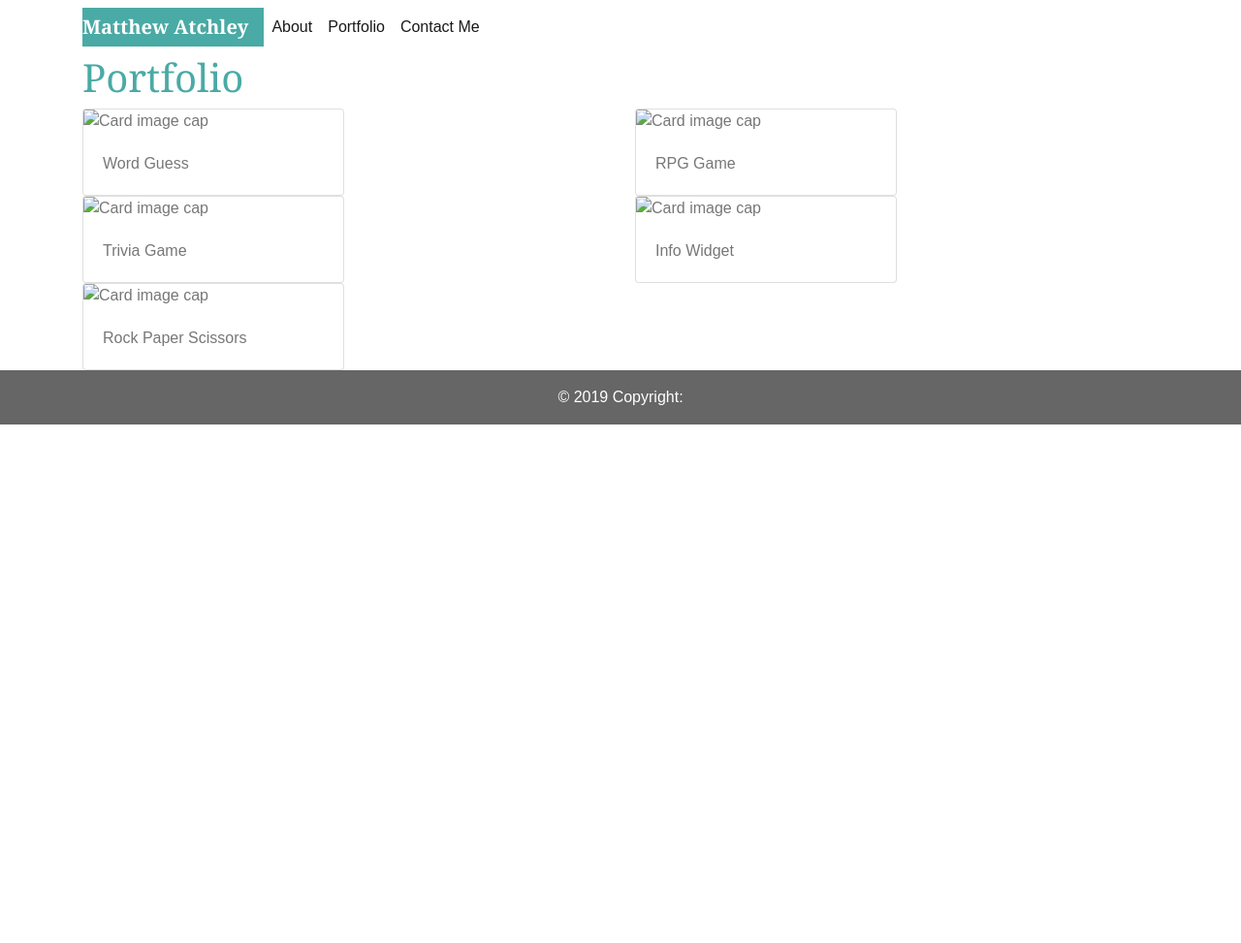
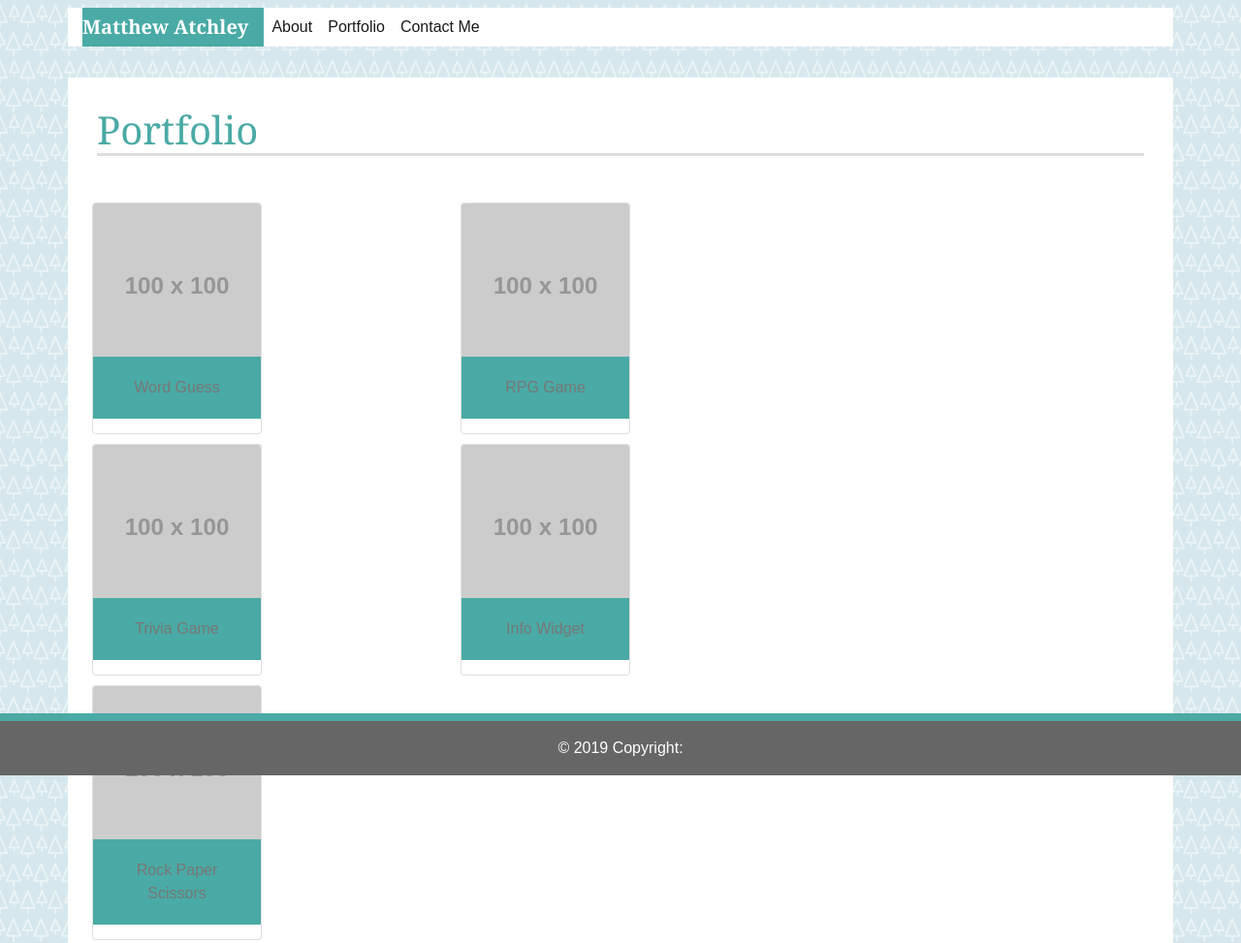
Before and after one commit to mattchley/Portfolio2.0, a plain HTML site: page portfolio.html in a window 1280 px wide. Shown: the top 973 px of the page at 97% size. Before the commit the page ends 800 px from the top, so only its background shows below. Drawn offline with nearby package versions, Linux system fonts and the light colour scheme; placeholder pictures from the web are drawn by us.

Commit message:
formating

```diff
--- a/Style/Style.css
+++ b/Style/Style.css
@@ -1,22 +1,78 @@
+/* General */
+
 h1{
   font-family: 'Georgia', Times, 'Times New Roman', serif;
   color: #4aaaa5;
+  border-bottom: 3px solid #ddd;
 }
-body, .links{
+body{
   font-family: 'Arial', 'Helvetica Neue', Helvetica, sans-serif;
   color: #777777;
+  background: url(../Images/trees.png);
 }
-.foot{
-  background-color: #666666;
-  font-family: 'Arial', 'Helvetica Neue', Helvetica, sans-serif;
-  color: #ffffff;
+
+.container{
+  background-color: #ffffff;
+  padding:;
 }
+
+#Content{
+  padding: 30px;
+}
+
+/* Header */
 .logo{
   font-weight: bold;
   color: #ffffff;
   background-color: #4aaaa5;
   font-family: 'Georgia', Times, 'Times New Roman', serif;
+
 }
+header{
+  position: relative;
+  top: 0;
+  max-width: 100%;
+
+}
+
+/* Footer */
+.foot{
+  background-color: #666666;
+  font-family: 'Arial', 'Helvetica Neue', Helvetica, sans-serif;
+  color: #ffffff;
+  border-top: 8px solid #4aaaa5;
+  position: sticky;
+  bottom: 0;
+  margin-top: 40px;
+}
+
+/* Portfolio Pics */
+.card{
+  margin: 10px;
+}
+.card-body{
+  background-color: #4aaaa5;
+  text-align: center;
+  position: relative;
+  bottom: 15px;
+}
+
+/* Contact */
+
+#exampleFormControlInput3{
+  height: 200px;
+}
+
+
+/* nav a { */
+	display: inline-block;
+	padding-left: 15px;
+	margin-left: 15px;
+	line-height: 18px;
+	color: #999;
+	text-decoration: none;
+	border-left: 1px solid #efefef;
+/* } */
 /* Additional Screen Sizes */
 
 /* 980 */
--- a/portfolio.html
+++ b/portfolio.html
@@ -8,8 +8,7 @@
         integrity="sha384-ggOyR0iXCbMQv3Xipma34MD+dH/1fQ784/j6cY/iJTQUOhcWr7x9JvoRxT2MZw1T" crossorigin="anonymous">
     <link rel="stylesheet" href="Style/Style.css">
 </head>
-
-<body>
+<header>
     <!-- Navigation bar needs[text align right, borders, text fill, font formatting, background color] -->
     <nav class="navbar navbar-expand-lg navbar-light bg-#ffffff">
         <div class="container">
@@ -32,9 +31,13 @@
                         <a class="nav-link" href="https://mattchley.github.io/Contact.html">Contact Me</a>
                     </li>
             </div>
+        </div>
     </nav>
+</header>
+<br>
+<body>
     <!-- Main Containter needs[text style, title style, border] -->
-    <div class="container">
+    <div class="container" id="Content">
         <div class="row">
             <div class="col-lg-12">
                 <h1>Portfolio</h1>
@@ -43,36 +46,36 @@
     </div>
     <div class="container">
         <div class="row">
-            <div class="col-lg-6">
+            <div class="col-lg-4">
                 <div class="card" style="width: 50%;">
-                    <img class="card-img-top" src="..." alt="Card image cap">
+                    <img class="card-img-top" src="https://via.placeholder.com/100" alt="Card image cap">
                     <div class="card-body">
                         <p class="card-text">Word Guess</p>
                     </div>
                 </div>
                 <div class="card" style="width: 50%;">
-                    <img class="card-img-top" src="..." alt="Card image cap">
+                    <img class="card-img-top" src="https://via.placeholder.com/100" alt="Card image cap">
                     <div class="card-body">
                         <p class="card-text">Trivia Game</p>
                     </div>
                 </div>
                 <div class="card" style="width: 50%;">
-                    <img class="card-img-top" src="..." alt="Card image cap">
+                    <img class="card-img-top" src="https://via.placeholder.com/100" alt="Card image cap">
                     <div class="card-body">
                         <p class="card-text">Rock Paper Scissors</p>
                         </d iv>
                     </div>
                 </div>
             </div>
-            <div class="col-lg-6">
+            <div class="col-lg-4">
                 <div class="card" style="width: 50%;">
-                    <img class="card-img-top" src="..." alt="Card image cap">
+                    <img class="card-img-top" src="https://via.placeholder.com/100" alt="Card image cap">
                     <div class="card-body">
                         <p class="card-text">RPG Game</p>
                     </div>
                 </div>
                 <div class="card" style="width: 50%;">
-                    <img class="card-img-top" src="..." alt="Card image cap">
+                    <img class="card-img-top" src="https://via.placeholder.com/100" alt="Card image cap">
                     <div class="card-body">
                         <p class="card-text">Info Widget</p>
                     </div>
```
Also changed, not shown: Contact.html (+8 -4 lines), index.html (+10 -4 lines).
